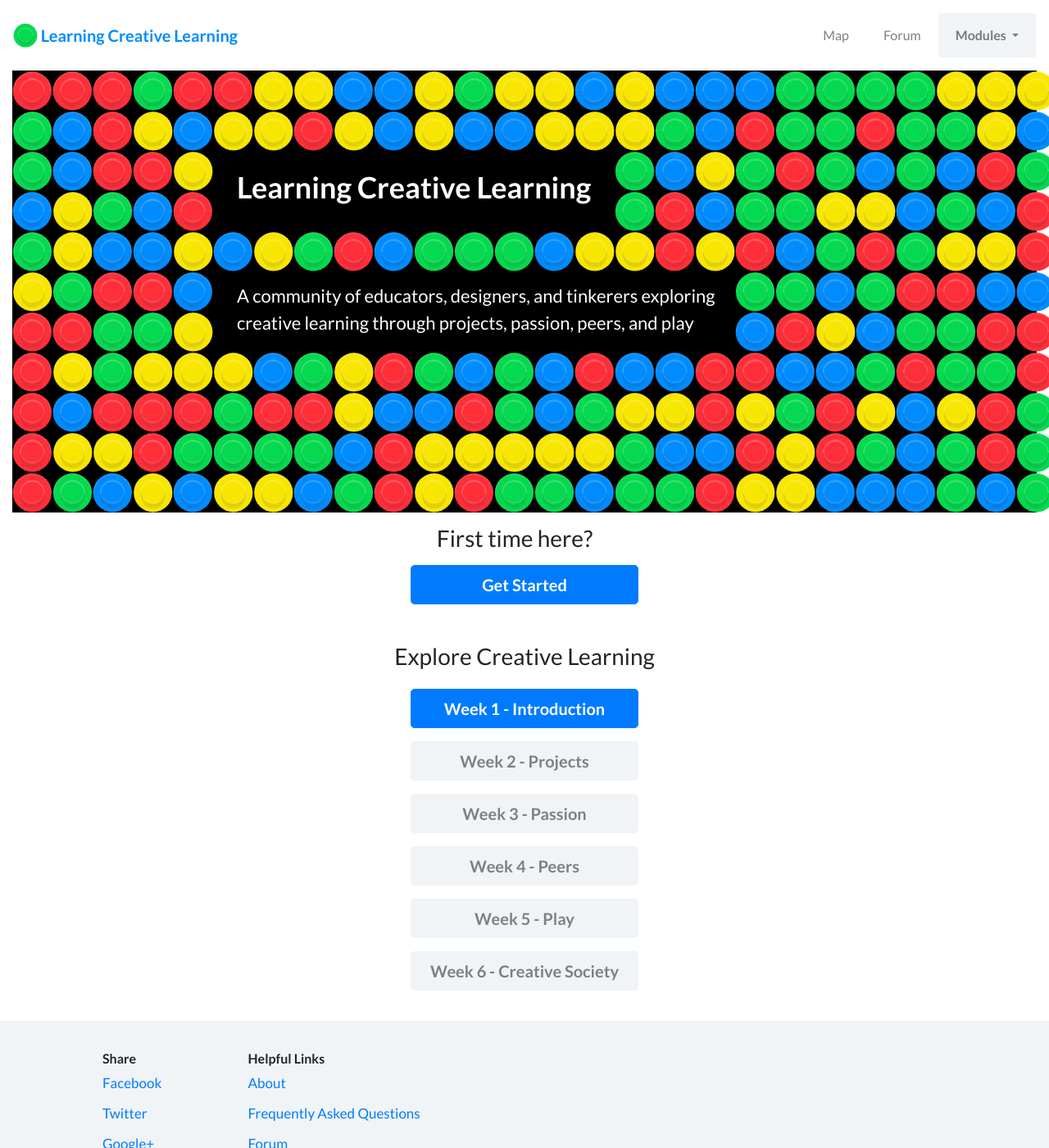
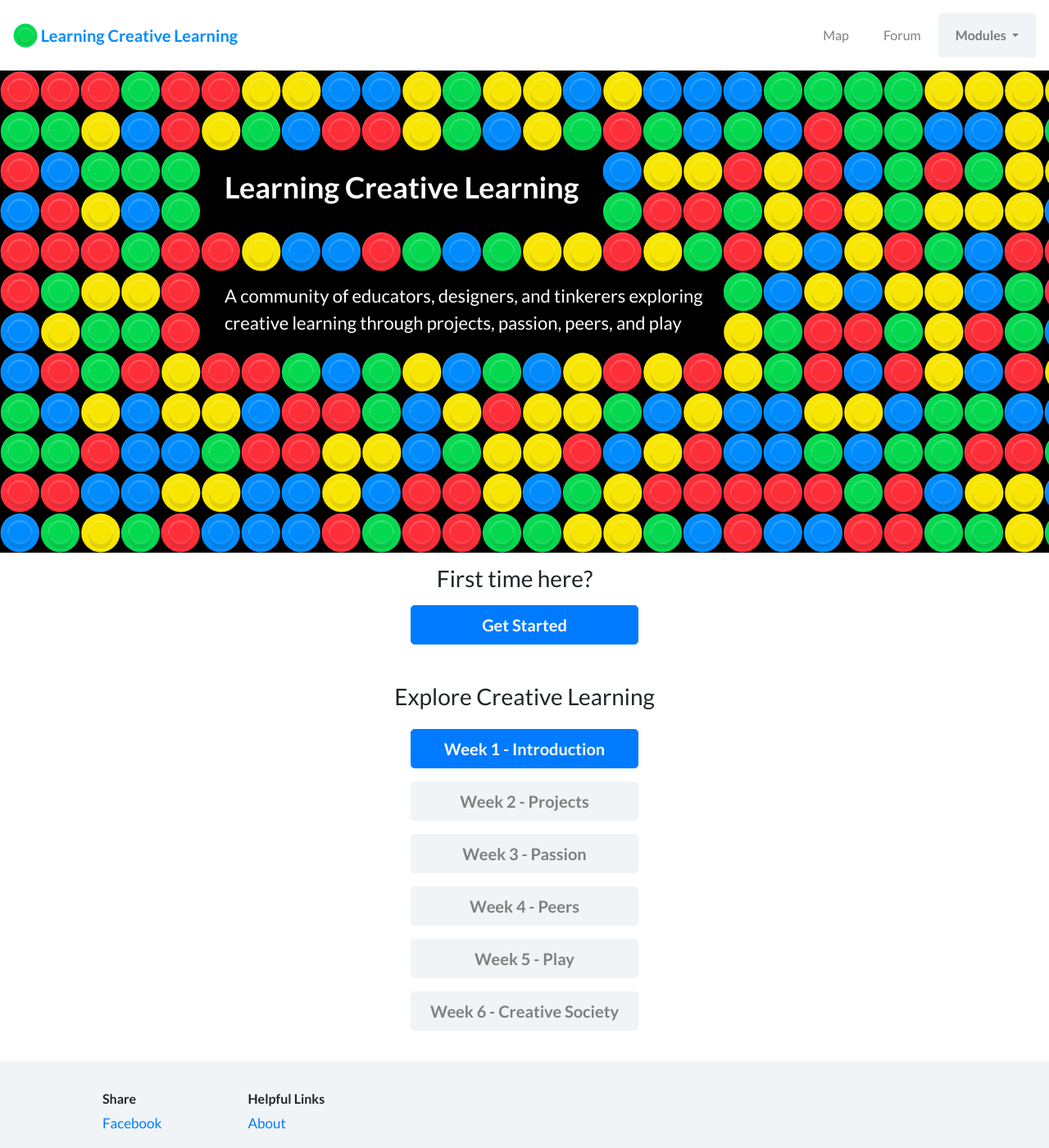
Before and after one commit to mitmedialab/lcl, a Jekyll site: the page built from index.html, in a window 1280 px wide and 1400 px high. Shown: the whole window at 82% size. Built offline with Jekyll 4.4.1, drawn with Linux system fonts in a browser that asks for light colours; nearby versions of some CDN libraries.

```diff
--- a/_sass/styles.scss
+++ b/_sass/styles.scss
@@ -53,9 +53,9 @@ p{
   background-color: $grey-color;
 
 }
-body > .container,.container-fluid{
-  padding-right:  15px;
-  padding-left: 15px;
+.container, .container-fluid {
+  padding-right:  0;
+  padding-left: 0;
   padding-bottom: 0;
 }
 body > .container-pad-top {
@@ -98,6 +98,7 @@ body > .container-pad-top {
 #peg-grid {
   background-color: #000;
   display: grid;
+  overflow: hidden;
 
   img {
     padding: 0;
@@ -126,3 +127,27 @@ body > .container-pad-top {
   grid-column: 6 / 19;
   color: white;
 }
+
+@media (max-width: 767px) {
+  .peg-grid-title {
+    grid-row: 2 / 6;
+    grid-column: 2 / 7;
+  }
+
+  .peg-grid-subtitle {
+    grid-row: 7 / 11;
+    grid-column: 2 / 9;
+  }
+}
+
+@media (min-width: 768px) and (max-width: 991px) {
+  .peg-grid-title {
+    grid-row: 3 / 5;
+    grid-column: 3 / 13;
+  }
+
+  .peg-grid-subtitle {
+    grid-row: 6 / 8;
+    grid-column: 3 / 16;
+  }
+}
--- a/assets/pegs.js
+++ b/assets/pegs.js
@@ -6,10 +6,7 @@
  */
 
 ;(function() {
-	// Use a seeded PRNG in order to produce the same pattern on window resize
-	// (but different on each page load)
-	var originalSeed = Math.floor(Math.random() * 10000);
-	var seed = originalSeed;
+	var seed = Math.floor(Math.random() * 10000);
 
 	function randomFromSeed() {
 	    var x = Math.sin(seed++) * 10000;
@@ -17,16 +14,9 @@
 	}
 
 	function generatePegs() {
-		// Reset the seed to generate the same pegs upon resize
-		seed = originalSeed;
-
 		var PEG_SIZE = 49; // in pixels
-		var TITLE_PEGS = 20; // total number of grid slots taken up by the title
-		var SUBTITLE_PEGS = 26; // total number of grid slots taken up by the subtitle
 		var rows = 11;
-		var columns = Math.ceil($(document).width() / PEG_SIZE);
-
-		console.log("Columns: " + columns);
+		var columns = 50; // Enough to cover a 1080 screen
 
 		// Set the grid rows and columns
 		var grid = $('#peg-grid');
@@ -37,7 +27,7 @@
 		});
 
 		// Generate pegs
-		var totalPegs = (rows * columns) - TITLE_PEGS - SUBTITLE_PEGS;
+		var totalPegs = (rows * columns);
 		for (var i = 0; i < totalPegs; ++i) {
 			var rand = randomFromSeed() % 4;
 			switch (rand) {
@@ -60,6 +50,5 @@
 
 	}
 
-	$(window).resize(generatePegs);
 	$(document).ready(generatePegs);
 })();
```
Also changed, not shown: 3 other files.
